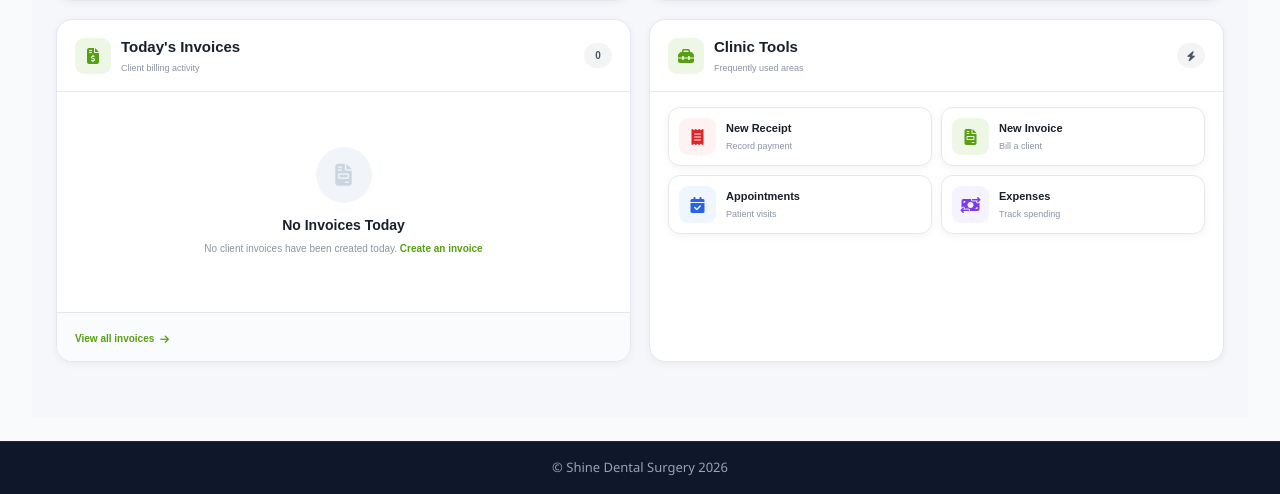
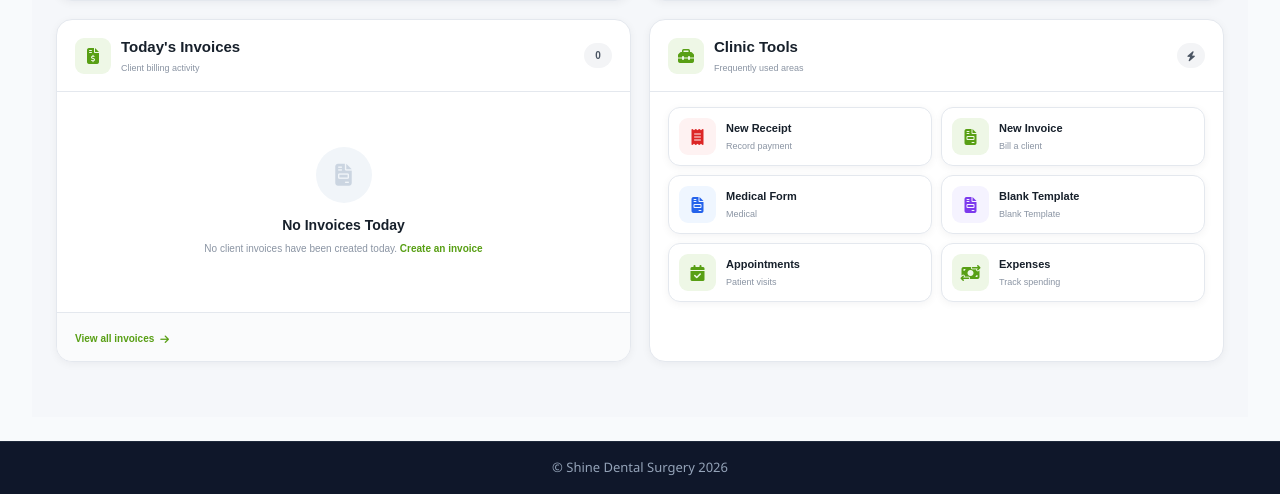
Before and after one commit to KmInno/shine-Dental-stable_v1, a Node server app: template views/simpleDashboard.ejs in a window 1280 px wide. Shown: the part 1023-1517 px from the top of the page. Run offline with Node 20, Linux system fonts and the light colour scheme; the template is opened without the code that fills it, so the values that code supplies are empty; some libraries are stand-ins or nearby versions; some web fonts are replaced.

Commit message:
shortcuts

```diff
--- a/views/simpleDashboard.ejs
+++ b/views/simpleDashboard.ejs
@@ -2044,6 +2044,64 @@
                         </div>
 
                     </a>
+                    <a href="/treatment-note" class="quick-action" style="
+                        min-height: 58px;
+                        padding: 10px;
+                    ">
+
+                        <div class="quick-action-left">
+
+                            <div class="quick-action-icon">
+
+                                <i class="fa-solid fa-file-invoice"></i>
+
+                            </div>
+
+
+                            <div class="quick-action-text">
+
+                                <span class="quick-action-title">
+                                    Medical Form
+                                </span>
+
+                                <span class="quick-action-description">
+                                    Medical
+                                </span>
+
+                            </div>
+
+                        </div>
+
+                    </a>
+                    <a href="/blank" class="quick-action" style="
+                        min-height: 58px;
+                        padding: 10px;
+                    ">
+
+                        <div class="quick-action-left">
+
+                            <div class="quick-action-icon">
+
+                                <i class="fa-solid fa-file-invoice"></i>
+
+                            </div>
+
+
+                            <div class="quick-action-text">
+
+                                <span class="quick-action-title">
+                                    Blank Template
+                                </span>
+
+                                <span class="quick-action-description">
+                                    Blank Template
+                                </span>
+
+                            </div>
+
+                        </div>
+
+                    </a>
 
 
                     <a href="/appointments" class="quick-action" style="
```
